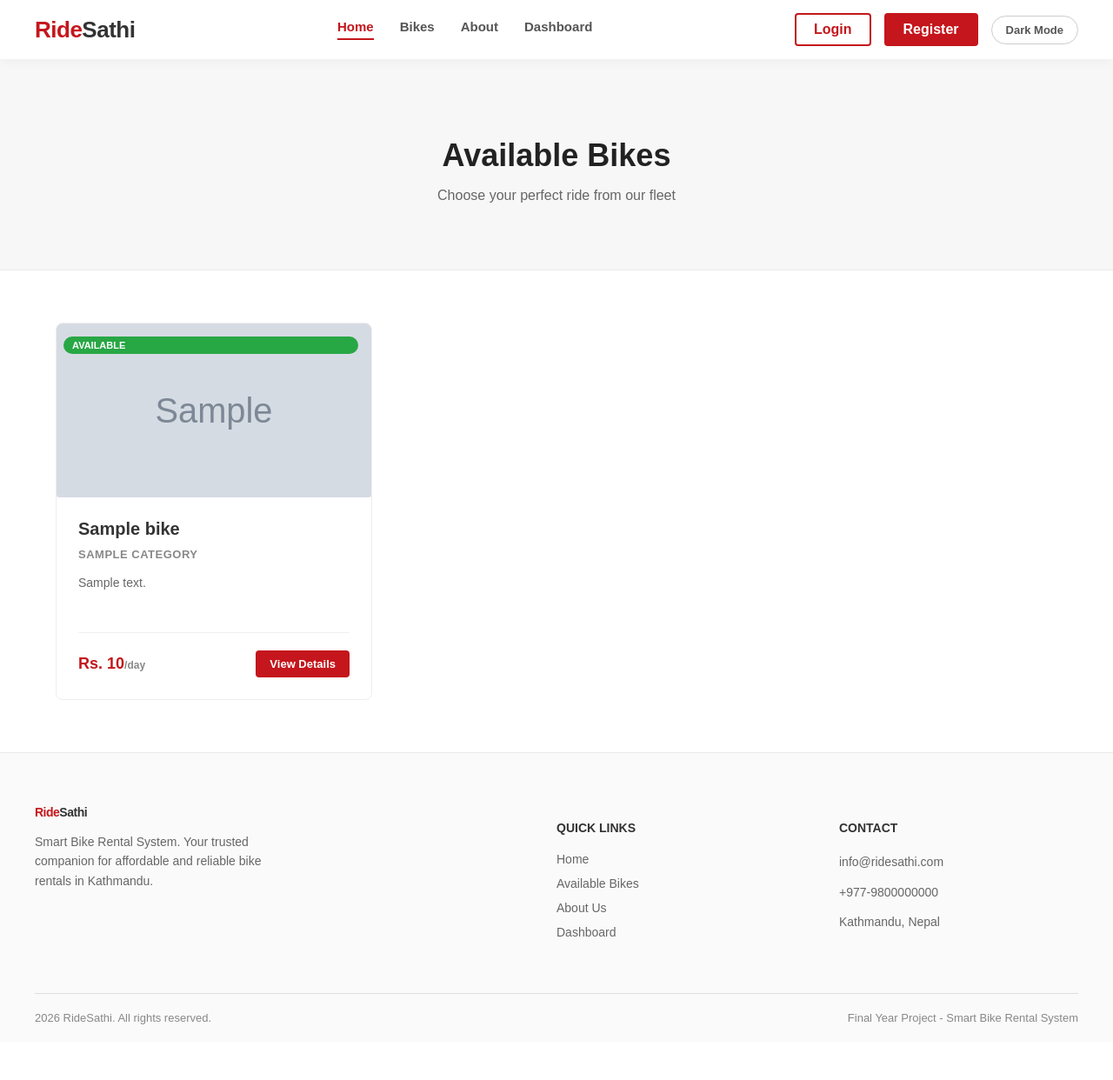
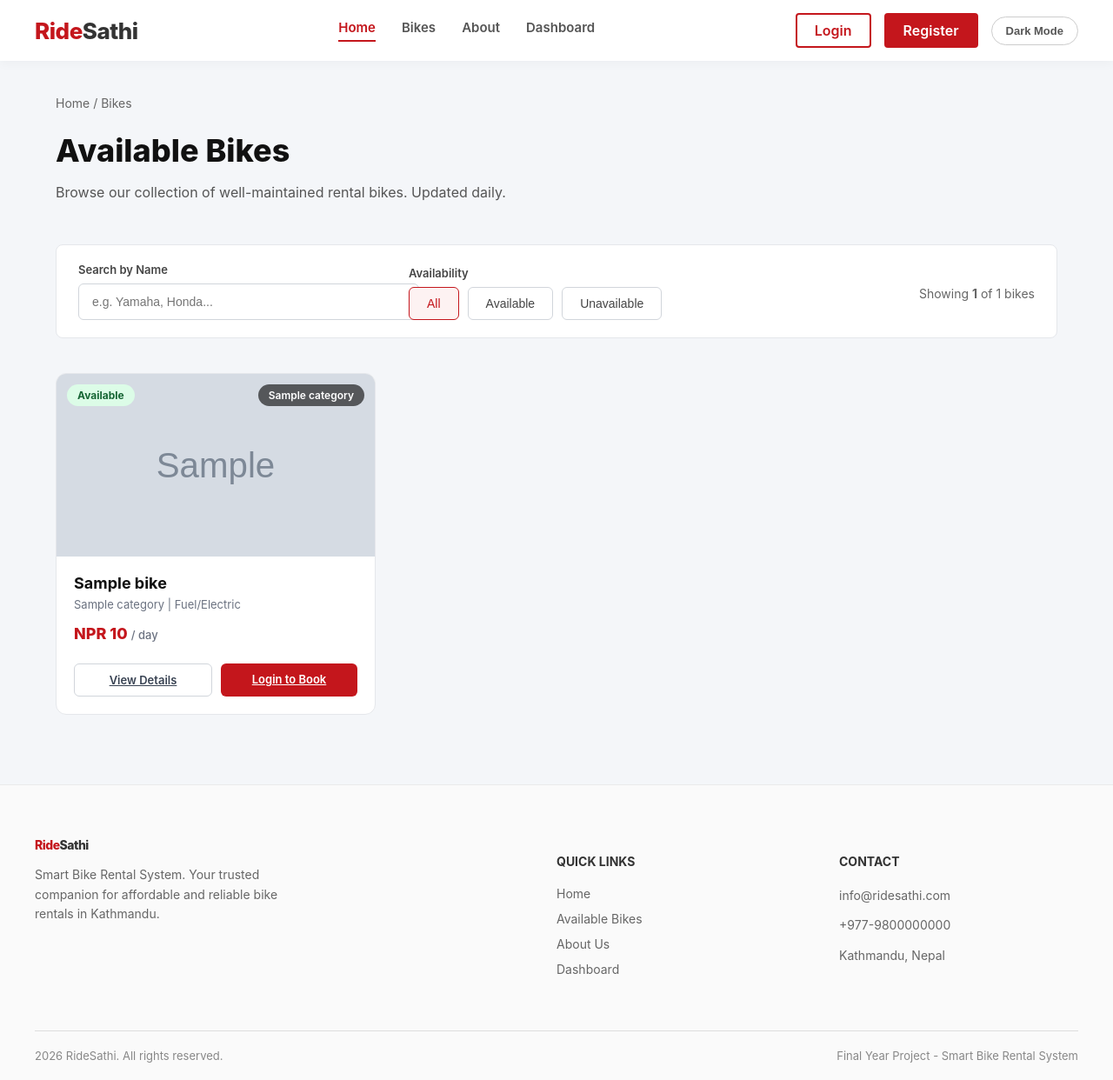
Before and after one commit to AnjilaSunar/Ride_Sathi, a Django app: template ridesathi/templates/accounts/bikes.html in a window 1280 px wide. Shown: the whole page at 87% size. Before the commit the page ends 1178 px from the top, so only its background shows below. Run offline with Django 5.2, Linux system fonts and the light colour scheme; the template is opened without the code that fills it: most values are stand-ins (such as "Sample title", 1, 10 or a date in 2020); grey boxes marked "Sample" are stand-in pictures.

Commit message:
bike listing updatee

```diff
--- a/ridesathi/templates/accounts/bikes.html
+++ b/ridesathi/templates/accounts/bikes.html
@@ -4,46 +4,166 @@
 
 {% block content %}
 
-<section class="page-hero" style="background-color: #f7f7f7; padding: 60px 20px; text-align: center; border-bottom: 1px solid #eaeaea;">
-    <h1 style="font-size: 36px; font-weight: 800; color: #222; margin-bottom: 10px;">Available Bikes</h1>
-    <p style="color: #666; font-size: 16px;">Choose your perfect ride from our fleet</p>
-</section>
+<style>
+    body { background-color: #f4f6f9; font-family: 'Inter', sans-serif; }
+    .bikes-page-header { background-color: #f4f6f9; padding: 40px 5% 20px 5%; }
+    .breadcrumb { font-size: 14px; color: #666; margin-bottom: 15px; }
+    .bikes-title { font-size: 36px; font-weight: 800; color: #111; margin-bottom: 10px; }
+    .bikes-subtitle { color: #555; font-size: 16px; margin-bottom: 30px; }
 
-<section class="bikes-section" style="padding: 60px 5%; background-color: #fff;">
-    <div class="bike-grid" style="display: grid; grid-template-columns: repeat(auto-fill, minmax(300px, 1fr)); gap: 30px; max-width: 1200px; margin: 0 auto;">
+    .filter-bar {
+        background: #fff; border: 1px solid #e5e7eb; border-radius: 8px;
+        padding: 20px 25px; margin: 0 5% 40px 5%;
+        display: flex; justify-content: space-between; align-items: flex-end; flex-wrap: wrap; gap: 20px;
+    }
+    .filter-group { display: flex; flex-direction: column; gap: 8px; flex: 1; min-width: 250px; }
+    .filter-label { font-size: 13px; font-weight: 600; color: #444; }
+    .search-input { width: 100%; padding: 12px 15px; border: 1px solid #d1d5db; border-radius: 6px; font-size: 14px; outline: none; transition: border-color 0.2s; }
+    .search-input:focus { border-color: #c4161c; }
 
-        {% if bikes %}
-            {% for bike in bikes %}
-            <div class="bike-card" style="border: 1px solid #eee; border-radius: 8px; overflow: hidden; background-color: #fff; text-align: left; transition: box-shadow 0.3s ease;">
-                <!-- Bike Image -->
-                <div class="bike-img-wrap" style="height: 200px; background-color: #f0f0f0; overflow: hidden; position: relative;">
-                    <img src="{% static 'assets/image/' %}{{ bike.image }}"
-                         alt="{{ bike.name }}"
-                         style="width: 100%; height: 100%; object-fit: cover;"
-                         onerror="this.src='{% static 'assets/image/electric.jpg' %}'">
-                    <span class="badge-available" style="position: absolute; top: 15px; right: 15px; background-color: #28a745; color: white; padding: 4px 10px; font-size: 11px; font-weight: 700; border-radius: 20px;">AVAILABLE</span>
-                </div>
+    .filter-toggles { display: flex; gap: 10px; align-items: center; }
+    .toggle-btn { padding: 10px 20px; border: 1px solid #d1d5db; background: #fff; color: #444; border-radius: 6px; font-size: 14px; cursor: pointer; font-weight: 500; transition: all 0.2s; }
+    .toggle-btn.active { border-color: #c4161c; color: #c4161c; background: #fdf2f2; }
 
-                <!-- Bike Info -->
-                <div class="bike-info" style="padding: 25px;">
-                    <h3 style="margin: 0 0 10px 0; font-size: 20px; font-weight: 700; color: #333;">{{ bike.name }}</h3>
-                    <p class="bike-category" style="margin: 0 0 15px 0; font-size: 13px; color: #888; font-weight: 600; text-transform: uppercase; letter-spacing: 0.5px;">{{ bike.category }}</p>
+    .bikes-count { font-size: 14px; color: #666; margin-left: auto; align-self: center; }
 
-                    <p class="bike-desc" style="color: #666; font-size: 14px; line-height: 1.5; margin-bottom: 25px; min-height: 42px;">{{ bike.description|truncatechars:60 }}</p>
+    .bike-grid-figma {
+        display: grid; grid-template-columns: repeat(auto-fill, minmax(280px, 1fr));
+        gap: 24px; padding: 0 5% 80px 5%;
+    }
 
-                    <div style="display: flex; justify-content: space-between; align-items: center; border-top: 1px solid #f0f0f0; padding-top: 20px;">
-                        <span class="bike-price" style="color: #c4161c; font-weight: 700; font-size: 18px;">Rs. {{ bike.price_per_day }}<span style="font-size: 12px; color: #888;">/day</span></span>
-                        <a href="{% url 'bike_detail' bike.id %}" class="btn-solid-red" style="padding: 8px 16px; font-size: 13px;">View Details</a>
-                    </div>
+    .bike-card-figma {
+        background: #fff; border: 1px solid #e5e7eb; border-radius: 12px; overflow: hidden;
+        display: flex; flex-direction: column; transition: transform 0.2s, box-shadow 0.2s;
+    }
+    .bike-card-figma:hover { transform: translateY(-4px); box-shadow: 0 12px 24px rgba(0,0,0,0.06); }
+
+    .bike-img-container { height: 210px; position: relative; background: #eee; }
+    .bike-img-container img { width: 100%; height: 100%; object-fit: cover; }
+
+    .badge-status { position: absolute; top: 12px; left: 12px; padding: 5px 12px; border-radius: 20px; font-size: 12px; font-weight: 700; }
+    .badge-status.available { background: #dcfce7; color: #166534; }
+    .badge-status.unavailable { background: #fee2e2; color: #991b1b; }
+
+    .badge-category { position: absolute; top: 12px; right: 12px; padding: 5px 12px; background: rgba(0,0,0,0.6); color: #fff; border-radius: 20px; font-size: 12px; font-weight: 600; }
+
+    .bike-card-body { padding: 20px; display: flex; flex-direction: column; flex-grow: 1; }
+    .bike-name { font-size: 18px; font-weight: 700; color: #111; margin: 0 0 6px 0; }
+    .bike-meta { font-size: 13px; color: #6b7280; margin: 0 0 15px 0; }
+
+    .bike-price-figma { font-size: 18px; font-weight: 800; color: #c4161c; margin: 0 0 24px 0; }
+    .bike-price-figma span { font-size: 13px; color: #6b7280; font-weight: 500; }
+
+    .bike-actions { display: flex; gap: 10px; margin-top: auto; }
+    .btn-details { flex: 1; text-align: center; padding: 10px; border: 1px solid #d1d5db; border-radius: 6px; color: #374151; font-weight: 600; font-size: 13px; background: #fff;  transition: background 0.2s; }
+    .btn-details:hover { background: #f9fafb; color: #111; border-color: #9ca3af; }
+
+    .btn-book-now { flex: 1; text-align: center; padding: 10px; border: none; border-radius: 6px; background: #c4161c; color: #fff; font-weight: 600; font-size: 13px; transition: background 0.2s; }
+    .btn-book-now:hover { background: #a01217; color: #fff; }
+    .btn-book-now.disabled { background: #9ca3af; pointer-events: none; }
+</style>
+
+<div class="bikes-page-header">
+    <div class="breadcrumb">Home / Bikes</div>
+    <h1 class="bikes-title">Available Bikes</h1>
+    <p class="bikes-subtitle">Browse our collection of well-maintained rental bikes. Updated daily.</p>
+</div>
+
+<div class="filter-bar">
+    <div class="filter-group">
+        <label class="filter-label">Search by Name</label>
+        <input type="text" id="searchInput" class="search-input" placeholder="e.g. Yamaha, Honda..." onkeyup="filterBikes()">
+    </div>
+
+    <div class="filter-group" style="flex: 2; flex-direction: row; align-items: flex-end; justify-content: space-between; flex-wrap: wrap; gap: 20px;">
+        <div style="display: flex; flex-direction: column; gap: 8px;">
+            <label class="filter-label">Availability</label>
+            <div class="filter-toggles">
+                <button class="toggle-btn active" onclick="setFilter('all', this)">All</button>
+                <button class="toggle-btn" onclick="setFilter('available', this)">Available</button>
+                <button class="toggle-btn" onclick="setFilter('unavailable', this)">Unavailable</button>
+            </div>
+        </div>
+        <div class="bikes-count">Showing <strong id="visibleCount">{{ bikes|length }}</strong> of {{ bikes|length }} bikes</div>
+    </div>
+</div>
+
+<div class="bike-grid-figma" id="bikeGrid">
+    {% if bikes %}
+        {% for bike in bikes %}
+        <div class="bike-card-figma bike-item" data-name="{{ bike.name|lower }}" data-status="{{ bike.status }}">
+            <div class="bike-img-container">
+                <img src="{% static 'assets/image/' %}{{ bike.image }}" alt="{{ bike.name }}" onerror="this.src='{% static 'assets/image/standard.jpg' %}'">
+
+                {% if bike.status == 'available' %}
+                    <span class="badge-status available">Available</span>
+                {% else %}
+                    <span class="badge-status unavailable">Unavailable</span>
+                {% endif %}
+
+                <span class="badge-category">{{ bike.category }}</span>
+            </div>
+
+            <div class="bike-card-body">
+                <h3 class="bike-name">{{ bike.name }}</h3>
+                <p class="bike-meta">{{ bike.category }} | Fuel/Electric</p>
+                <p class="bike-price-figma">NPR {{ bike.price_per_day|floatformat:0 }} <span>/ day</span></p>
+
+                <div class="bike-actions">
+                    <a href="{% url 'bike_detail' bike.id %}" class="btn-details">View Details</a>
+
+                    {% if bike.status == 'available' %}
+                        {% if request.session.user_id %}
+                            <a href="{% url 'book_bike' bike.id %}" class="btn-book-now">Book Now</a>
+                        {% else %}
+                            <a href="{% url 'login' %}" class="btn-book-now">Login to Book</a>
+                        {% endif %}
+                    {% else %}
+                        <span class="btn-book-now disabled">Book Now</span>
+                    {% endif %}
                 </div>
             </div>
-            {% endfor %}
+        </div>
+        {% endfor %}
+    {% else %}
+        <p style="text-align: center; width: 100%; color: #666; margin-top: 40px;">No bikes found.</p>
+    {% endif %}
+</div>
 
-        {% else %}
-            <p class="no-bikes" style="text-align: center; color: #666; font-size: 18px; width: 100%; grid-column: 1 / -1;">No bikes available at the moment. Check back soon!</p>
-        {% endif %}
+<script>
+    let currentFilter = 'all';
 
-    </div>
-</section>
+    function setFilter(status, btnElement) {
+        // Update active class on buttons
+        document.querySelectorAll('.toggle-btn').forEach(btn => btn.classList.remove('active'));
+        btnElement.classList.add('active');
+
+        currentFilter = status;
+        filterBikes();
+    }
+
+    function filterBikes() {
+        const query = document.getElementById('searchInput').value.toLowerCase();
+        const items = document.querySelectorAll('.bike-item');
+        let visibleCount = 0;
+
+        items.forEach(item => {
+            const name = item.getAttribute('data-name');
+            const status = item.getAttribute('data-status');
+
+            const matchesSearch = name.includes(query);
+            const matchesFilter = (currentFilter === 'all') || (status === currentFilter);
+
+            if (matchesSearch && matchesFilter) {
+                item.style.display = 'flex';
+                visibleCount++;
+            } else {
+                item.style.display = 'none';
+            }
+        });
+
+        document.getElementById('visibleCount').innerText = visibleCount;
+    }
+</script>
 
 {% endblock %}
```
